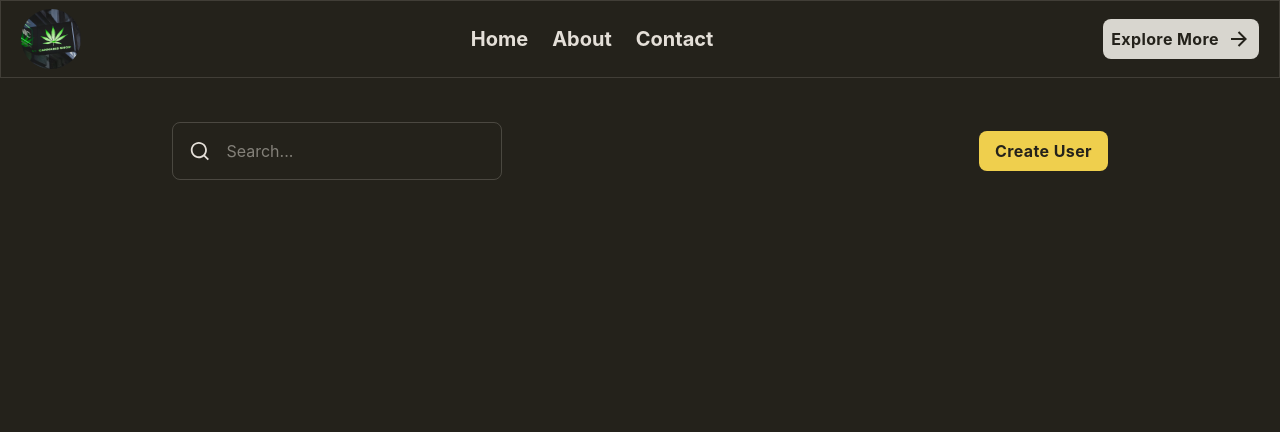
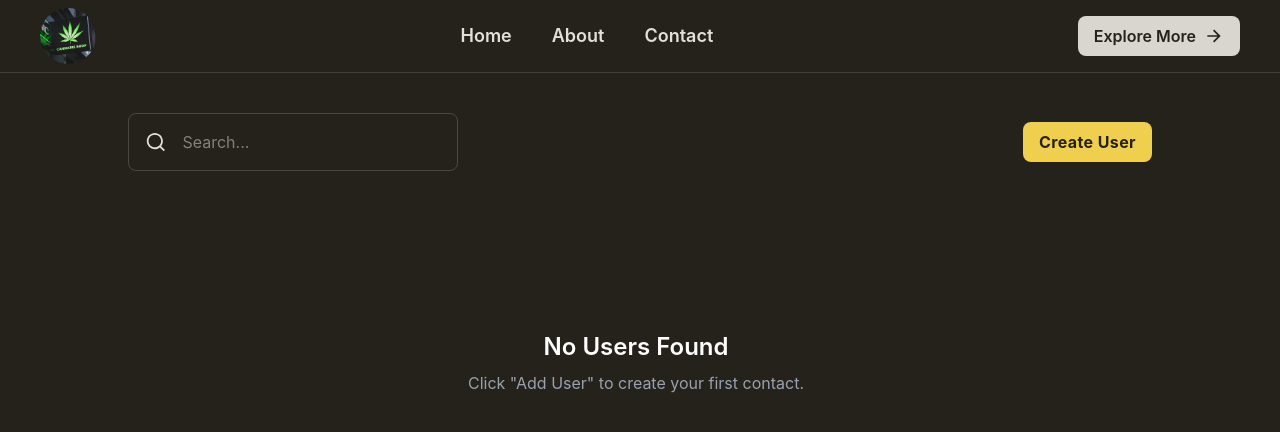
Before and after one commit to prathamkave/RHF_CRUD, a React (Vite) app: page / in a window 1280 px wide. Shown: the top 432 px of the page. Built offline with nearby package versions, Linux system fonts and the light colour scheme.

Commit message:
improve ui

```diff
--- a/src/App.jsx
+++ b/src/App.jsx
@@ -4,11 +4,10 @@ import Form from "./components/Form";
 import UserCard from "./components/UserCard";
 
 const App = () => {
-
   return (
     <div className="bg-[#24221B] min-h-screen">
       <Nav />
-      <div className="m-3 p-4 ">
+      <div>
         <Content />
       </div>
     </div>
--- a/src/components/Content.jsx
+++ b/src/components/Content.jsx
@@ -27,7 +27,7 @@ const Content = () => {
   };
 
   return (
-    <div className="px-36 h-[calc(100vh-150px)] bg-[#24221B]">
+    <div className="bg-[#24221B] h-[calc(100vh-80px)] px-4 sm:px-6 md:px-10 lg:px-20 xl:px-32 py-6 flex flex-col overflow-hidden">
       {toggle && (
         <Form
           setToggle={setToggle}
@@ -37,7 +37,7 @@ const Content = () => {
         />
       )}
 
-      <div className="mt-4">
+      <div className="mt-4 shrink-0">
         <SearchBar
           setToggle={setToggle}
           setUpdatedData={setUpdatedData}
@@ -46,6 +46,7 @@ const Content = () => {
         />
       </div>
 
+      <div className="flex-1 overflow-y-auto mt-6 custom-scroll">
         <UserCard
           setUpdatedData={setUpdatedData}
           users={filteredUsers}
@@ -53,6 +54,7 @@ const Content = () => {
           setToggle={setToggle}
         />
       </div>
+    </div>
   );
 };
 
--- a/src/components/Nav.jsx
+++ b/src/components/Nav.jsx
@@ -1,28 +1,38 @@
 import React from "react";
-import img from '../assets/cafe.avif'
+import img from "../assets/cafe.avif";
 import { RiArrowRightLine } from "@remixicon/react";
 
 const Nav = () => {
   return (
-		<div className='px-5 py-2 border border-[#E4DFD8]/15 bg-[#24221B] flex justify-between items-center'>
-			<div>
+    <nav className="w-full px-4 sm:px-6 lg:px-10 py-2 border-b border-[#E4DFD8]/15 bg-[#24221B]">
+      <div className="flex items-center justify-between">
+        {/* Logo */}
         <img
-					className='rounded-full w-15 h-15'
+          className="w-12 h-12 sm:w-14 sm:h-14 rounded-full object-cover"
           src={img}
-					alt='Meetmax'
+          alt="Meetmax"
         />
+
+        {/* Navigation Links */}
+        <div className="hidden md:flex items-center gap-6 lg:gap-10 font-semibold text-base lg:text-lg text-[#E4DFD8]">
+          <p className="cursor-pointer hover:text-[#F2D04E] transition-colors">
+            Home
+          </p>
+          <p className="cursor-pointer hover:text-[#F2D04E] transition-colors">
+            About
+          </p>
+          <p className="cursor-pointer hover:text-[#F2D04E] transition-colors">
+            Contact
+          </p>
         </div>
-			<div className='flex font-bold gap-6 text-xl'>
-				<p className='hover:scale-105 cursor-pointer text-[#E4DFD8]'>Home</p>
-				<p className='hover:scale-105 cursor-pointer text-[#E4DFD8]'>About</p>
-				<p className='hover:scale-105 cursor-pointer text-[#E4DFD8]'>Contact</p>
-			</div>
-			<button className='p-2  text-[#24221B] text-base font-bold tracking-wide rounded-lg bg-[#d8d6cf] hover:bg-[#aba692] focus:outline-none transition-all  duration-300 active:scale-[0.98] cursor-pointer'>
-				<div className='flex gap-2 items-center'>
-					Explore More <RiArrowRightLine />
-				</div>
+
+        {/* Button */}
+        <button className="flex items-center gap-2 px-3 sm:px-4 py-2 rounded-lg bg-[#d8d6cf] text-[#24221B] font-semibold hover:bg-[#aba692] transition-all duration-300 active:scale-95">
+          <span className="hidden sm:inline">Explore More</span>
+          <RiArrowRightLine size={20} />
         </button>
       </div>
+    </nav>
   );
 };
 
--- a/src/components/UserCard.jsx
+++ b/src/components/UserCard.jsx
@@ -2,11 +2,32 @@ import React from "react";
 
 const UserCard = ({ users, setToggle, deleteUser, setUpdatedData }) => {
   return (
-    <div className="flex flex-wrap gap-10 max-h-[calc(100vh-300px)] overflow-y-auto scrollbar-thin scrollbar-thumb-[#F2D04E]/20 scrollbar-track-[#E4DFD8]/5">
+    <div
+      className="
+    grid
+    grid-cols-1
+    sm:grid-cols-2
+    lg:grid-cols-3
+    xl:grid-cols-4
+    gap-6
+    pr-2
+    mt-2
+  "
+    >
       {users.map((user) => (
         <div
           key={user.id}
-          className="w-full max-w-xs bg-[#24221B] border border-[#E4DFD8]/15 rounded-3xl p-6 shadow-2xl relative mt-8"
+          className="
+bg-[#2A2821]
+border
+border-[#F2D04E]/10
+rounded-3xl
+p-6
+shadow-xl
+hover:shadow-yellow-500/10
+duration-300
+w-full
+"
         >
           <div className="flex flex-col items-center mt-2 mb-6">
             <img
@@ -15,7 +36,18 @@ const UserCard = ({ users, setToggle, deleteUser, setUpdatedData }) => {
                 "https://images.unsplash.com/photo-1502685104226-ee32379fefbe?ixlib=rb-4.0.3&auto=format&fit=crop&w=687&q=80"
               }
               alt={user.name}
-              className="w-20 h-20 rounded-full object-cover mb-3 ring-2 ring-[#E4DFD8]/20"
+              className="
+w-24
+h-24
+rounded-full
+object-cover
+ring-4
+ring-[#F2D04E]/20
+shadow-lg
+transition
+duration-300
+hover:scale-105
+"
             />
 
             <h3 className="text-xl font-bold text-[#E4DFD8] tracking-tight">
@@ -28,7 +60,16 @@ const UserCard = ({ users, setToggle, deleteUser, setUpdatedData }) => {
           </div>
 
           <div className="space-y-3 mb-8">
-            <div className="flex flex-col gap-5 items-center space-x-3 text-sm text-[#E4DFD8]/80 bg-[#E4DFD8]/5 p-3.5 rounded-2xl border border-[#E4DFD8]/10">
+            <div
+              className="
+bg-[#1D1B15]
+rounded-2xl
+border
+border-[#ffffff10]
+p-4
+space-y-4
+"
+            >
               <div className="flex items-center gap-2 self-start">
                 <svg
                   xmlns="http://www.w3.org/2000/svg"
@@ -40,7 +81,9 @@ const UserCard = ({ users, setToggle, deleteUser, setUpdatedData }) => {
                   <path d="M18 8.118l-8 4-8-4V14a2 2 0 002 2h12a2 2 0 002-2V8.118z" />
                 </svg>
 
-                <span className="truncate font-medium">{user.email}</span>
+                <span className="text-amber-100 truncate font-medium">
+                  {user.email}
+                </span>
               </div>
 
               <div className="flex items-center gap-2 self-start">
@@ -53,7 +96,7 @@ const UserCard = ({ users, setToggle, deleteUser, setUpdatedData }) => {
                   <path d="M2 3a1 1 0 011-1h2.153a1 1 0 01.986.836l.74 4.435a1 1 0 01-.54 1.06l-1.548.773a11.037 11.037 0 006.105 6.105l.774-1.548a1 1 0 011.059-.54l4.435.74a1 1 0 01.836.986V17a1 1 0 01-1 1h-2C7.82 18 2 12.18 2 5V3z" />
                 </svg>
 
-                <span className="font-medium">{user.phone}</span>
+                <span className="text-amber-100 font-medium">{user.phone}</span>
               </div>
             </div>
           </div>
@@ -64,20 +107,57 @@ const UserCard = ({ users, setToggle, deleteUser, setUpdatedData }) => {
                 setUpdatedData(user);
                 setToggle((prev) => !prev);
               }}
-              className="flex-1 py-3 bg-[#d0cdc0] text-[#24221B] font-bold text-xs uppercase tracking-wider rounded-xl hover:bg-[#E5C138] transition-colors cursor-pointer active:scale-[0.98]"
+              className="
+flex-1
+py-3
+rounded-xl
+bg-[#F2D04E]
+text-black
+font-semibold
+hover:bg-yellow-400
+transition-all
+duration-300
+active:scale-95
+"
             >
               Update
             </button>
 
             <button
               onClick={() => deleteUser(user.id)}
-              className="flex-1 py-3 bg-transparent text-red-500 border border-red-500/20 font-bold text-xs uppercase tracking-wider rounded-xl hover:bg-red-500/20 transition-colors cursor-pointer active:scale-[0.98]"
+              className="
+flex-1
+py-3
+rounded-xl
+border
+border-red-500
+text-red-400
+hover:bg-red-500
+hover:text-white
+transition-all
+duration-300
+active:scale-95
+"
             >
               Delete
             </button>
           </div>
         </div>
       ))}
+
+      {users.length === 0 && (
+        <div className="col-span-full flex items-center justify-center h-80">
+          <div className="text-center">
+            <h2 className="text-2xl text-white font-semibold">
+              No Users Found
+            </h2>
+
+            <p className="text-gray-400 mt-2">
+              Click "Add User" to create your first contact.
+            </p>
+          </div>
+        </div>
+      )}
     </div>
   );
 };
--- a/src/index.css
+++ b/src/index.css
@@ -4,3 +4,25 @@
 @theme {
   --font-poppins: "Poppins", sans-serif;
 }
+.custom-scroll::-webkit-scrollbar {
+  width: 10px;
+}
+
+.custom-scroll::-webkit-scrollbar-track {
+  background: #1b1a16;
+  border-radius: 20px;
+}
+
+.custom-scroll::-webkit-scrollbar-thumb {
+  background: linear-gradient(180deg, #f2d04e, #e8b923);
+  border-radius: 20px;
+}
+
+.custom-scroll::-webkit-scrollbar-thumb:hover {
+  background: #ffd84c;
+}
+
+.custom-scroll {
+  scrollbar-width: thin;
+  scrollbar-color: #f2d04e #1b1a16;
+}
```
Lines whose indentation alone changed are shown as unchanged.
